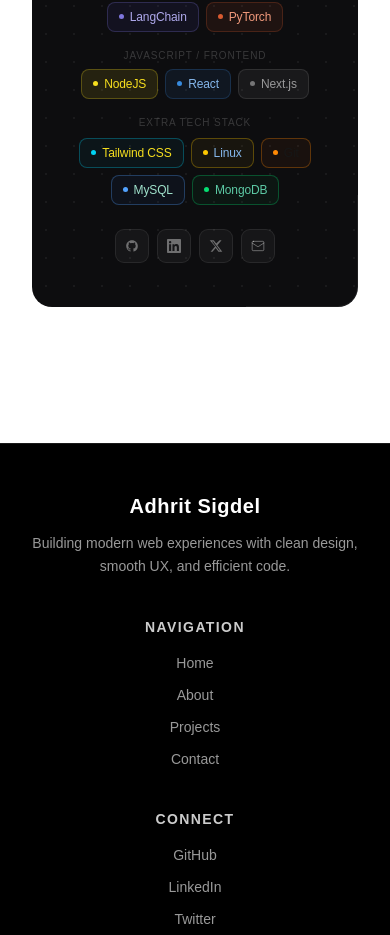
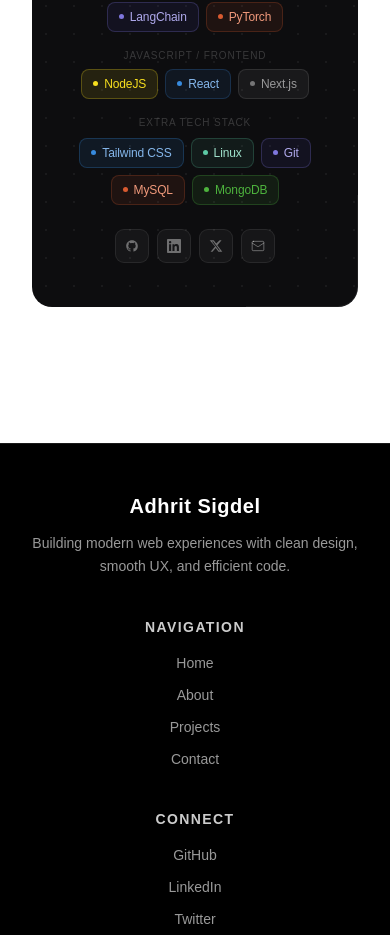
Before and after one commit to Crowk999/Protfolio_Site, a Next.js app in the folder my-personal-site/: page / in a window 390 px wide. Shown: the part 845-1780 px from the top of the page. Built offline with nearby package versions, Linux system fonts and the light colour scheme.

Commit message:
Mobile Fix

```diff
--- a/my-personal-site/app/page.tsx
+++ b/my-personal-site/app/page.tsx
@@ -16,11 +16,11 @@ const jsStack = [
 ];
 
 const techStack = [
-  { label: "Tailwind CSS", color: " text-[#F7DF1E] border-cyan-400/30 bg-cyan-500/5", dot: "bg-cyan-400" },
-  { label: "Linux", color: " text-[#85B7EB] border-yellow-400/30 bg-yellow-500/5", dot: "bg-yellow-400" },
-  { label: "Git", color: "text-text-[#AFA9EC] border-orange-400/30 bg-orange-500/5", dot: "bg-orange-400" },
-  { label: "MySQL", color: " text-[#9FE1CB] border-blue-400/30 bg-blue-500/5", dot: "bg-blue-400" },
-  { label: "MongoDB", color: " text-[#5DCAA5] border-green-400/30 bg-green-500/5", dot: "bg-green-400" },
+  { label: "Tailwind CSS",  color: "text-[#85B7EB] border-[#378ADD]/25 bg-[#378ADD]/10", dot: "bg-[#378ADD]"},
+  { label: "Linux", color: " text-[#9FE1CB] border-[#5DCAA5]/22 bg-[#5DCAA5]/8",  dot: "bg-[#5DCAA5]" },
+  { label: "Git", color: "text-[#AFA9EC] border-[#7F77DD]/25 bg-[#534AB7]/10", dot: "bg-[#7F77DD]" },
+  { label: "MySQL", color: " text-[#F0997B] border-[#D85A30]/22 bg-[#D85A30]/9",  dot: "bg-[#D85A30]" },
+  { label: "MongoDB", color: "text-[#4DB33D] border-[#4DB33D]/25 bg-[#4DB33D]/10", dot: "bg-[#4DB33D]" },
 ];
 
 export default function HeroSection() {
```
